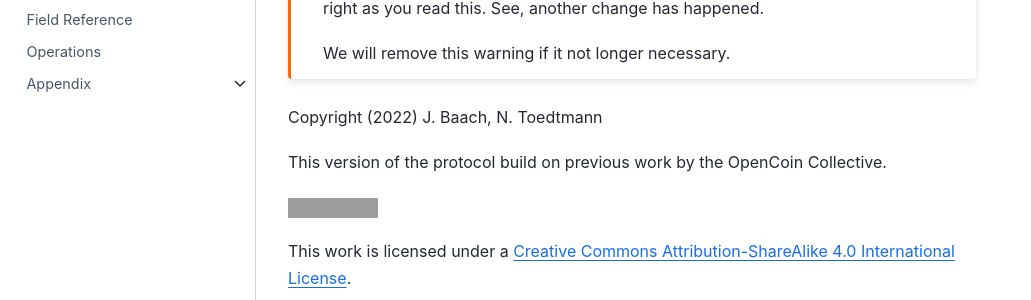
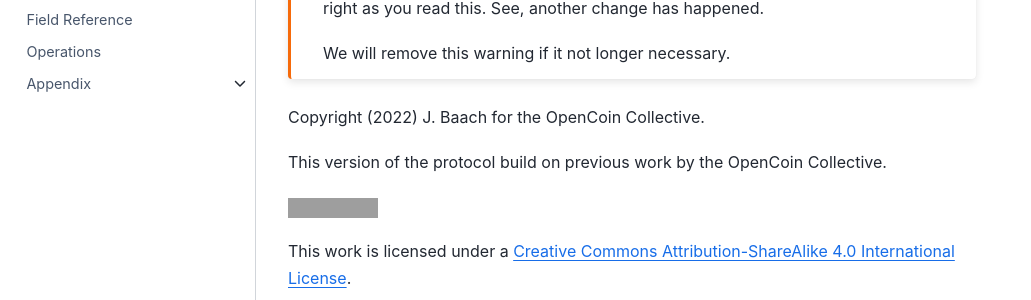
Before and after one commit to OpenCoin/opencoin-playground, a Sphinx documentation site: the page built from v4/docs/index.md, in a window 1280 px wide and 900 px high. Shown: the part 308-608 px from the top of the window, without its empty margins (0-1031 px from the left). Built offline with Sphinx 7.4.7 and the Sphinx Book theme 1.1.4, drawn with Linux system fonts in a browser that asks for light colours; grey boxes are pictures that could not be loaded.

Commit message:
Update copyright info

````diff
--- a/v4/docs/index.md
+++ b/v4/docs/index.md
@@ -11,7 +11,7 @@ right as you read this. See, another change has happened.
 We will remove this warning if it not longer necessary.
 ```
 
-Copyright (2022) J. Baach, N. Toedtmann
+Copyright (2022) J. Baach for the OpenCoin Collective.
 
 This version of the protocol build on previous work by the OpenCoin Collective.
 
````
